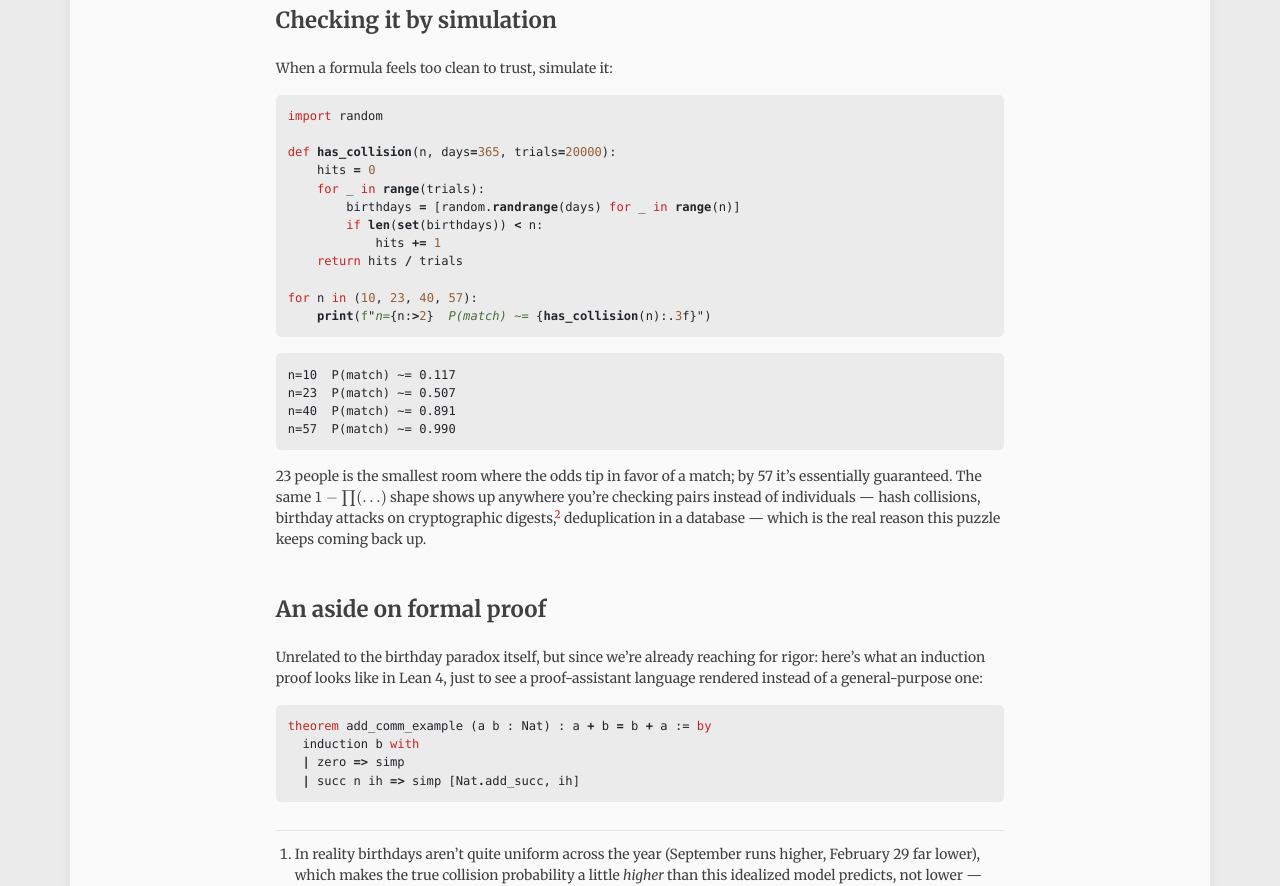
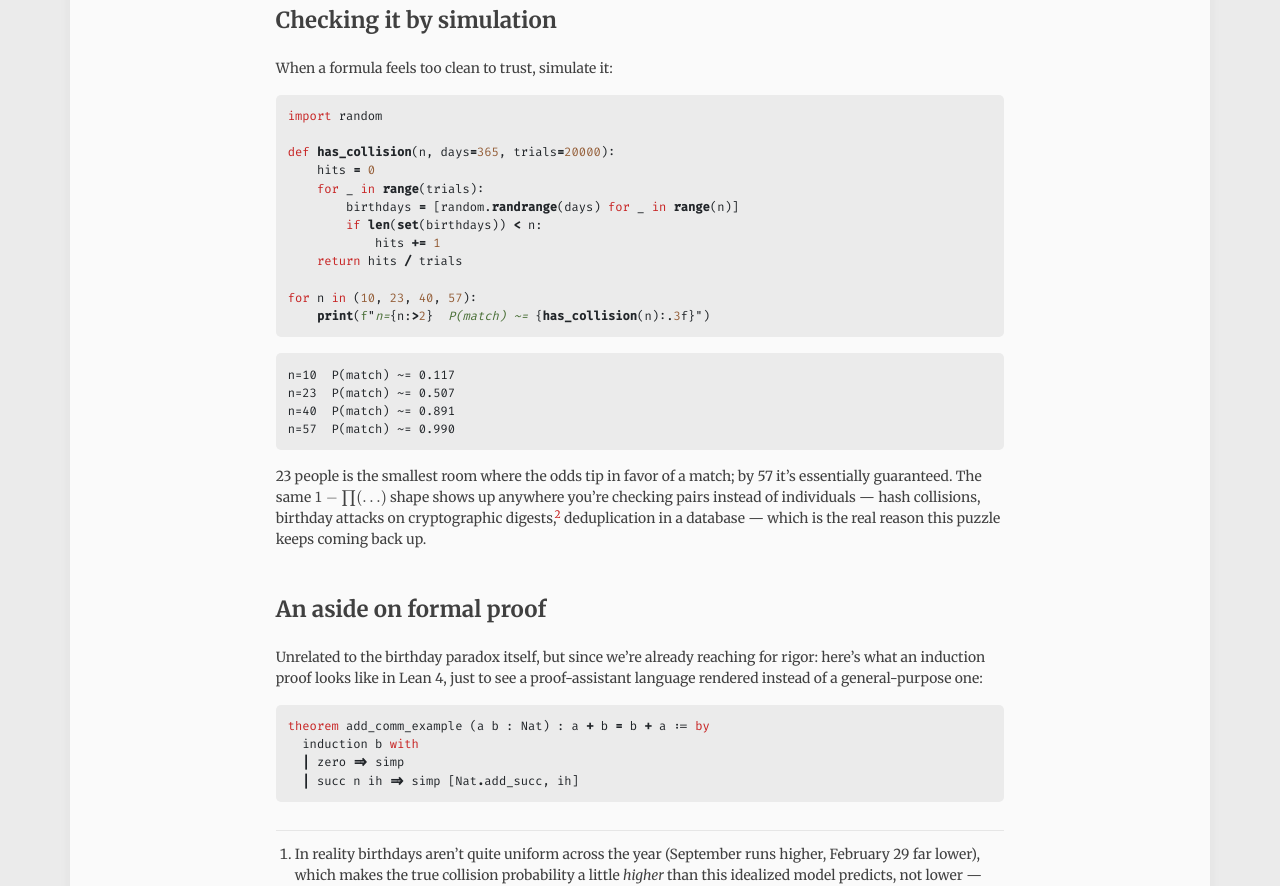
Before and after one commit to 0kham/0kham.github.io, a Jekyll site: the page built from _posts/2026-08-10-the-birthday-paradox.md, in a window 1280 px wide. Shown: the part 1135-2021 px from the top of the page. Built offline with Jekyll 4.4.1, drawn with Linux system fonts in a browser that asks for light colours; some web fonts are replaced.

Commit message:
revert: back to Fira Code for code blocks
Undoes the Source Code Pro revert -- matches what's currently live
in production (Fira Code, from the design-refresh restyle).

Co-Authored-By: Claude Sonnet 5 <noreply@anthropic.com>

```diff
--- a/_includes/head.html
+++ b/_includes/head.html
@@ -17,8 +17,9 @@
   <span itemprop='author'><meta name="author" content="{{ site.author }}"><span itemprop='author'></span>
 
       <link href="/favicon.png" rel="icon">
-      <link rel="stylesheet" href="//brick.a.ssl.fastly.net/PT+Serif:400,400i,700,700i:f/Source+Code+Pro:400,600:f">
+      <link rel="stylesheet" href="//brick.a.ssl.fastly.net/PT+Serif:400,400i,700,700i:f">
       <link href="https://fonts.googleapis.com/css?family=Merriweather:400,400i,700" rel="stylesheet">
+      <link href="https://fonts.googleapis.com/css2?family=Fira+Code:wght@400;500&display=swap" rel="stylesheet">
       <link rel="stylesheet" href="https://stackpath.bootstrapcdn.com/bootstrap/4.3.1/css/bootstrap.min.css" integrity="sha384-ggOyR0iXCbMQv3Xipma34MD+dH/1fQ784/j6cY/iJTQUOhcWr7x9JvoRxT2MZw1T" crossorigin="anonymous">
       <link rel="stylesheet" href="{{ "/css/main.css" | prepend: site.baseurl }}">
 
--- a/css/main.scss
+++ b/css/main.scss
@@ -10,7 +10,7 @@ $base-font-size:   10.4pt;
 $small-font-size:  $base-font-size * 0.875;
 $base-line-height: 1.5;
 
-$mono-font-family:  'Source Code Pro', Menlo, Monaco, Inconsolata, monospace;
+$mono-font-family:  'Fira Code', Menlo, Monaco, Inconsolata, monospace;
 
 :root {
   --color-text: #404040;
```
